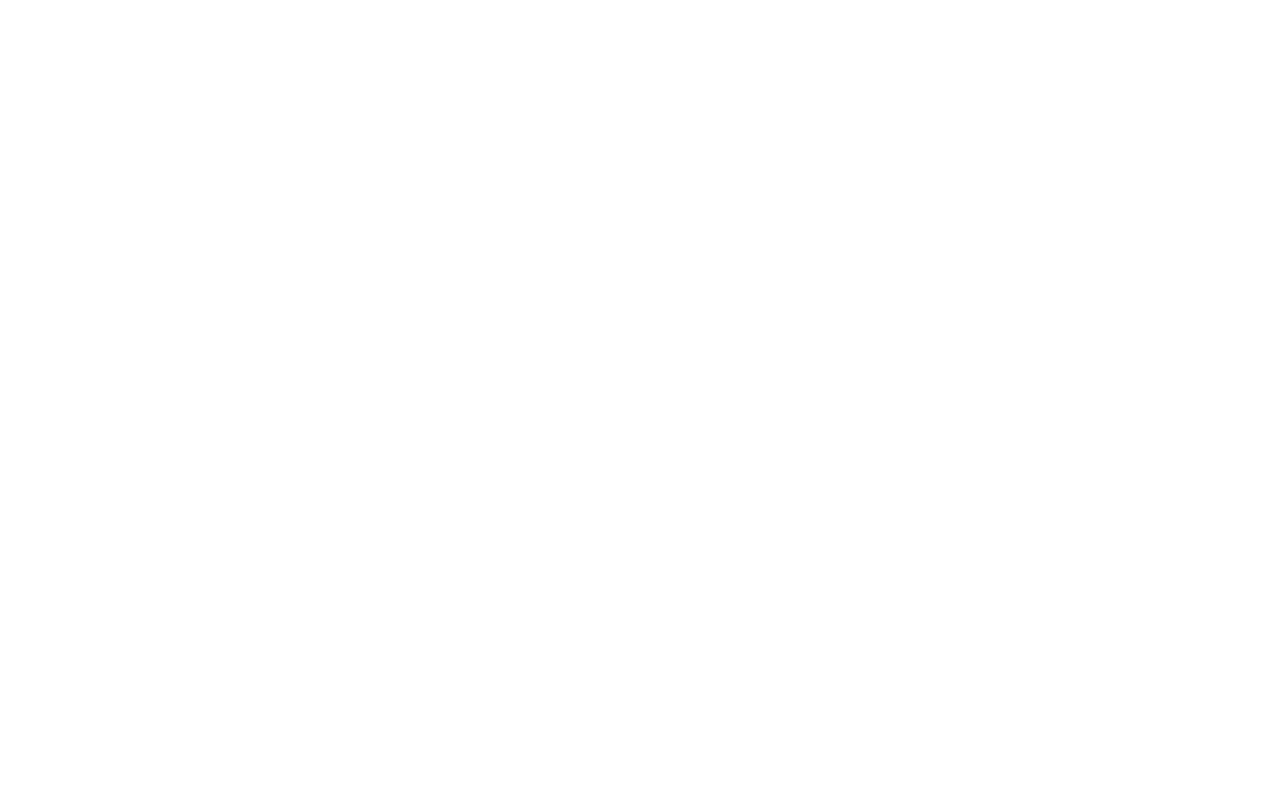
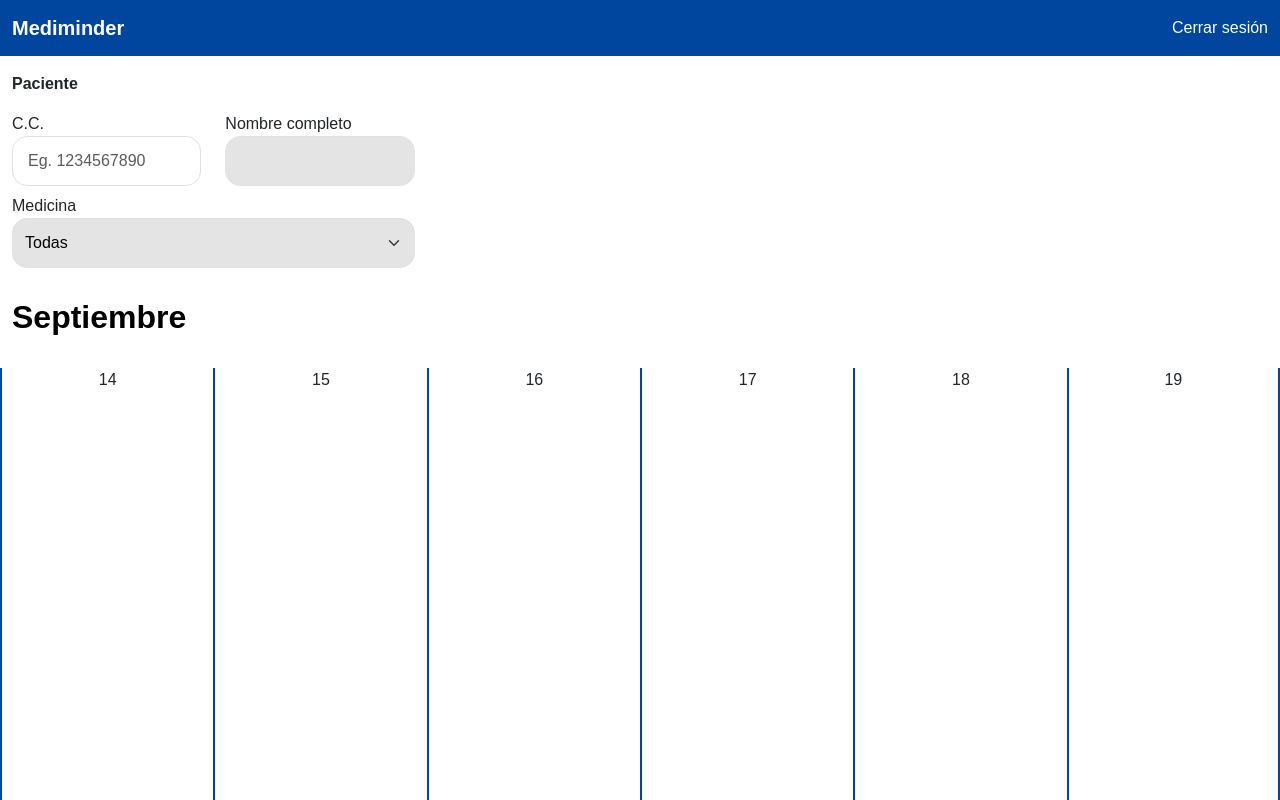
Before and after one commit to afDonosoD/entregas-ux, a React (Vite) app in the folder mediminder-web/: page /home in a window 1280 px wide. Before the commit this address had no page. Built offline with nearby package versions, Linux system fonts and the light colour scheme; a web font is replaced by a local one.

Commit message:
Home view

```diff
--- a/mediminder-web/src/index.scss
+++ b/mediminder-web/src/index.scss
@@ -139,3 +139,11 @@
   background-color: var(--color-warning-light);
   color: var(--color-warning-dark);
 }
+
+.text-color-white {
+  color: white;
+}
+
+.font-weight-600 {
+  font-weight: 600;
+}
--- a/mediminder-web/src/main.jsx
+++ b/mediminder-web/src/main.jsx
@@ -6,6 +6,7 @@
 import Login from './views/login/login.jsx'
 import RecoverPassword from './views/recover-password/recover-password.jsx'
 import Signup from './views/signup/signup.jsx'
+import Home from './views/home/home.jsx'
 // Import our custom CSS
 
 // Import all of Bootstrap’s JS
@@ -15,12 +16,13 @@
 createRoot(document.getElementById('root')).render(
   <StrictMode>
     <BrowserRouter>
-      <div className="toast-container position-fixed top-0 end-0 p-3" id="toast-root"></div>
+      <div className="toast-container position-fixed bottom-0 end-0 p-3" id="toast-root"></div>
       <Routes>
         <Route index element={<App />} />
         <Route path='login' element={<Login />} />
         <Route path='recover-password' element={<RecoverPassword />} />
         <Route path='signup' element={<Signup />} />
+        <Route path='home' element={<Home />} />
       </Routes>
     </BrowserRouter>
   </StrictMode>,
--- /dev/null
+++ b/mediminder-web/src/views/home/home.css
@@ -0,0 +1,46 @@
+#home-page .select-medicine {
+  background-color: #E4E4E4;
+  color: black;
+  border-radius: 15px;
+  height: 50px;
+  width: 100%;
+  max-width: 100%;
+}
+
+#home-page .active-input {
+  background-color: #FFFFFF;
+  color: black;
+  border-radius: 15px;
+  padding: 15px 15px;
+  height: 50px;
+  width: 100%;
+  max-width: 100%;
+}
+
+#home-page .disabled-input {
+  background-color: #E4E4E4;
+  color: black;
+  border-radius: 15px;
+  padding: 15px 15px;
+  height: 50px;
+  width: 100%;
+  max-width: 100%;
+}
+
+#home-page .border-blue-left {
+  border-left: 2px solid var(--color-primary);
+}
+
+#home-page .border-blue-right {
+  border-right: 2px solid var(--color-primary);
+}
+
+#home-page .container-calendar {
+  display: flex;
+  flex-direction: column;
+  height: 100%;
+}
+
+#home-page .row-calendar {
+  flex-grow: 1;
+}
--- /dev/null
+++ b/mediminder-web/src/views/home/home.jsx
@@ -0,0 +1,120 @@
+import "./home.css";
+import { useNavigate } from "react-router";
+import { useToast } from "../../hooks/useToast";
+import { useState } from "react";
+
+function Home() {
+  const { showToast } = useToast();
+  const [cc, setCC] = useState("");
+  let navigate = useNavigate();
+
+  const handleSignOut = (e) => {
+    e.preventDefault();
+
+    showToast("¡Cierre de sesión exitoso!", { type: "success" });
+    navigate("/login");
+  };
+
+  return (
+    <>
+      <div className="container-fluid d-flex flex-column vh-100 m-0 p-0">
+        <nav class="navbar bg-primary navbar-expand-lg">
+          <div class="container-fluid">
+            <a
+              class="navbar-brand text-color-white font-weight-600"
+              href="/home"
+            >
+              Mediminder
+            </a>
+            <div class="collapse navbar-collapse" id="navbarText">
+              <ul class="navbar-nav me-auto mb-2 mb-lg-0"></ul>
+              <a
+                class="navbar-text text-color-white text-decoration-none"
+                href=""
+                onClick={handleSignOut}
+              >
+                Cerrar sesión
+              </a>
+            </div>
+          </div>
+        </nav>
+        <div
+          id="home-page"
+          className="container-fluid d-flex flex-column vh-100"
+        >
+          <p style={{ fontWeight: 700 }} class="mt-3">
+            {" "}
+            Paciente
+          </p>
+          <div class="container-fluid p-0">
+            <div class="row">
+              <div class="col-2">
+                <p class="p-0 m-0">C.C.</p>
+                <input
+                  type="text"
+                  class="form-control active-input"
+                  placeholder="Eg. 1234567890"
+                  value={cc}
+                  required
+                  onChange={(e) => setCC(e.target.value)}
+                />
+              </div>
+              <div class="col-2">
+                <p class="p-0 m-0">Nombre completo</p>
+                <input
+                  type="text"
+                  class="form-control disabled-input"
+                  disabled
+                  onChange={(e) => setCC(e.target.value)}
+                />
+              </div>
+            </div>
+          </div>
+
+          <div class="container-fluid p-0 mt-2">
+            <div class="row">
+              <div class="col-4">
+                <p class="p-0 m-0">Medicina</p>
+                <select
+                  class="form-select select-medicine"
+                  aria-label="Default select example"
+                >
+                  <option selected>Todas</option>
+                  <option value="1">Acetaminofén</option>
+                  <option value="2">Dolex</option>
+                  <option value="3">Aspirina</option>
+                </select>
+              </div>
+            </div>
+          </div>
+
+          <h1 style={{ color: "black", marginTop: "30px" }}>Septiembre</h1>
+          <div class="container-fluid text-center p-0 mt-4 container-calendar">
+            <div class="row row-calendar">
+              <div class="col-2 border-blue-left">
+                <p class="p-0 m-0">14</p>
+              </div>
+              <div class="col-2 border-blue-left">
+                <p class="p-0 m-0">15</p>
+              </div>
+              <div class="col-2 border-blue-left">
+                <p class="p-0 m-0">16</p>
+              </div>
+              <div class="col-2 border-blue-left">
+                <p class="p-0 m-0">17</p>
+              </div>
+              <div class="col-2 border-blue-left">
+                <p class="p-0 m-0">18</p>
+              </div>
+              <div class="col-2 border-blue-left border-blue-right">
+                <p class="p-0 m-0">19</p>
+              </div>
+            </div>
+          </div>
+        </div>
+      </div>
+    </>
+  );
+}
+
+export default Home;
--- a/mediminder-web/src/views/login/login.jsx
+++ b/mediminder-web/src/views/login/login.jsx
@@ -17,7 +17,7 @@
 
     setActiveUser({ email, password });
     showToast('¡Inicio de sesión exitoso!', { type: 'success' });
-    navigate('/');
+    navigate('/home');
   }
 
   return (
--- a/mediminder-web/src/views/medication-detail/medication-detail.jsx
+++ b/mediminder-web/src/views/medication-detail/medication-detail.jsx
@@ -33,7 +33,7 @@
               <tbody>
                 {schedule.map((entry) => (
                   <tr>
-                    <td style={{ paddingRight: '16px', paddingBottom: '16px' }}>{entry.time}</td>
+                    <td style={{ paddingTop: '16px', paddingBottom: '16px', paddingRight: '16px' }}>{entry.time}</td>
                     <td>
                       <div className='days-container d-flex flex-row'>
                         <div className={`day ${entry.days.includes('L') ? 'selected' : ''}`}>L</div>
--- a/mediminder-web/src/views/recover-password/recover-password.css
+++ b/mediminder-web/src/views/recover-password/recover-password.css
@@ -13,7 +13,7 @@
 
 #recover-password-page form button[type="submit"] {
   margin-top: 61px;
-  padding: 9px 50px;
+  padding: 9px 80px;
   width: fit-content;
 }
 
```
